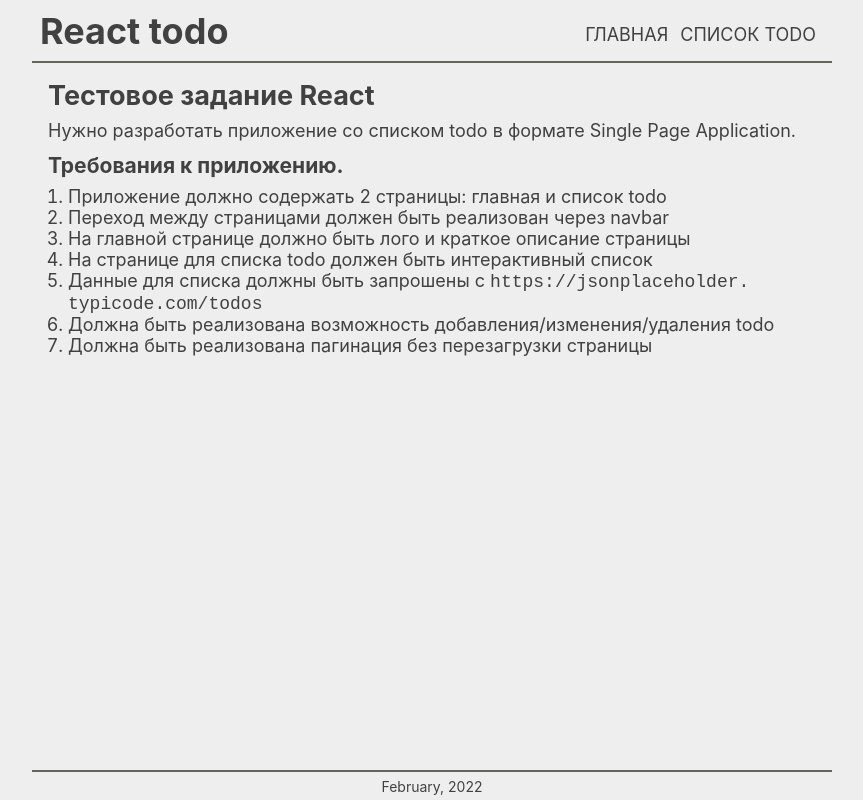
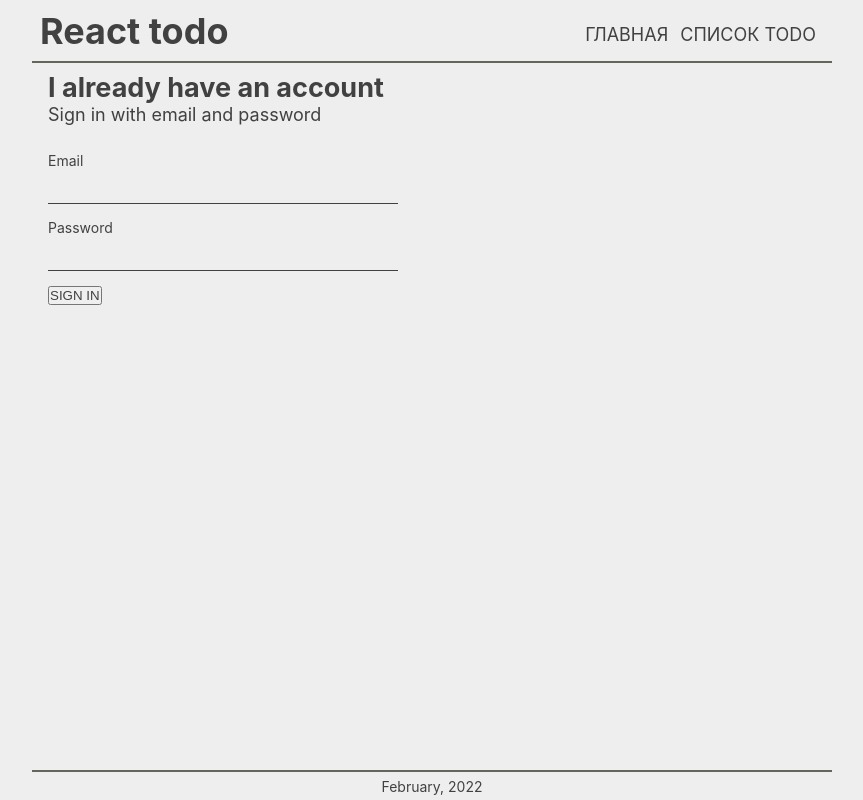
Before and after one commit to suhobski/react-todo, a React (Create React App) app: page /react-todo/sign-in in a window 1280 px wide. Before the commit this address led to /react-todo. Shown: the whole page, without its empty margins (208-1071 px from the left). Built offline with nearby package versions, Linux system fonts and the light colour scheme; no server answers.

Commit message:
feat: add sing-in page and text inputs

```diff
--- /dev/null
+++ b/src/components/formComponents/FormInput/FormInput.component.jsx
@@ -0,0 +1,13 @@
+import React from 'react';
+import { Label, Input } from './FormInput.styles';
+
+function FormInput({ label, id, handleChange, ...otherProps }) {
+  return (
+    <Label htmlFor={id}>
+      {label}
+      <Input id={id} onChange={handleChange} {...otherProps} />
+    </Label>
+  );
+}
+
+export default FormInput;
--- /dev/null
+++ b/src/components/formComponents/FormInput/FormInput.styles.js
@@ -0,0 +1,16 @@
+import styled from 'styled-components';
+
+export const Input = styled.input`
+  width: 100%;
+  padding: 10px 0 2px;
+  margin-bottom: 12px;
+  background-color: transparent;
+  border: none;
+  border-bottom: 1px solid #414141;
+  outline: none;
+  font-size: 18px;
+`;
+
+export const Label = styled.label`
+  font-size: 14px;
+`;
--- a/src/pages/AppLayout/AppLayout.jsx
+++ b/src/pages/AppLayout/AppLayout.jsx
@@ -4,6 +4,7 @@ import Footer from '../../components/Footer/Footer';
 import Header from '../../components/Header/Header';
 import useTodos from '../../hooks/useTodos';
 import Home from '../Home/Home';
+import SingInPage from '../SingInPage/SingInPage.component';
 import Todos from '../Todos/Todos';
 import AppContainer from './AppLayout.style';
 
@@ -27,6 +28,7 @@ function AppLayout() {
             />
           }
         />
+        <Route path="react-todo/sign-in" element={<SingInPage />} />
         <Route path="*" element={<Navigate to="react-todo" />} />
       </Routes>
       <Footer />
--- /dev/null
+++ b/src/pages/SingInPage/SignInPage.styles.js
@@ -0,0 +1,10 @@
+import styled from 'styled-components';
+
+export const SingInPageWrap = styled.div`
+  padding: 8px 16px;
+`;
+
+export const FormWrap = styled.form`
+  margin: 24px 0 12px;
+  max-width: 350px;
+`;
--- /dev/null
+++ b/src/pages/SingInPage/SingInPage.component.jsx
@@ -0,0 +1,42 @@
+import React, { useState } from 'react';
+import FormInput from '../../components/formComponents/FormInput/FormInput.component';
+import { FormWrap, SingInPageWrap } from './SignInPage.styles';
+
+function SingInPage() {
+  const [email, setEmail] = useState('');
+  const [password, setPassword] = useState('');
+
+  const handleSubmit = (ev) => {
+    ev.preventDefault();
+    setEmail('');
+    setPassword('');
+  };
+
+  return (
+    <SingInPageWrap>
+      <h2>I already have an account</h2>
+      <p>Sign in with email and password</p>
+      <FormWrap onSubmit={handleSubmit}>
+        <FormInput
+          type="email"
+          name="email"
+          id="email"
+          label="Email"
+          value={email}
+          handleChange={(e) => setEmail(e.target.value)}
+        />
+        <FormInput
+          type="password"
+          name="password"
+          id="password"
+          label="Password"
+          value={password}
+          handleChange={(e) => setPassword(e.target.value)}
+        />
+        <input type="submit" value="SIGN IN" />
+      </FormWrap>
+    </SingInPageWrap>
+  );
+}
+
+export default SingInPage;
```
Also changed, not shown: .eslintrc.json.
